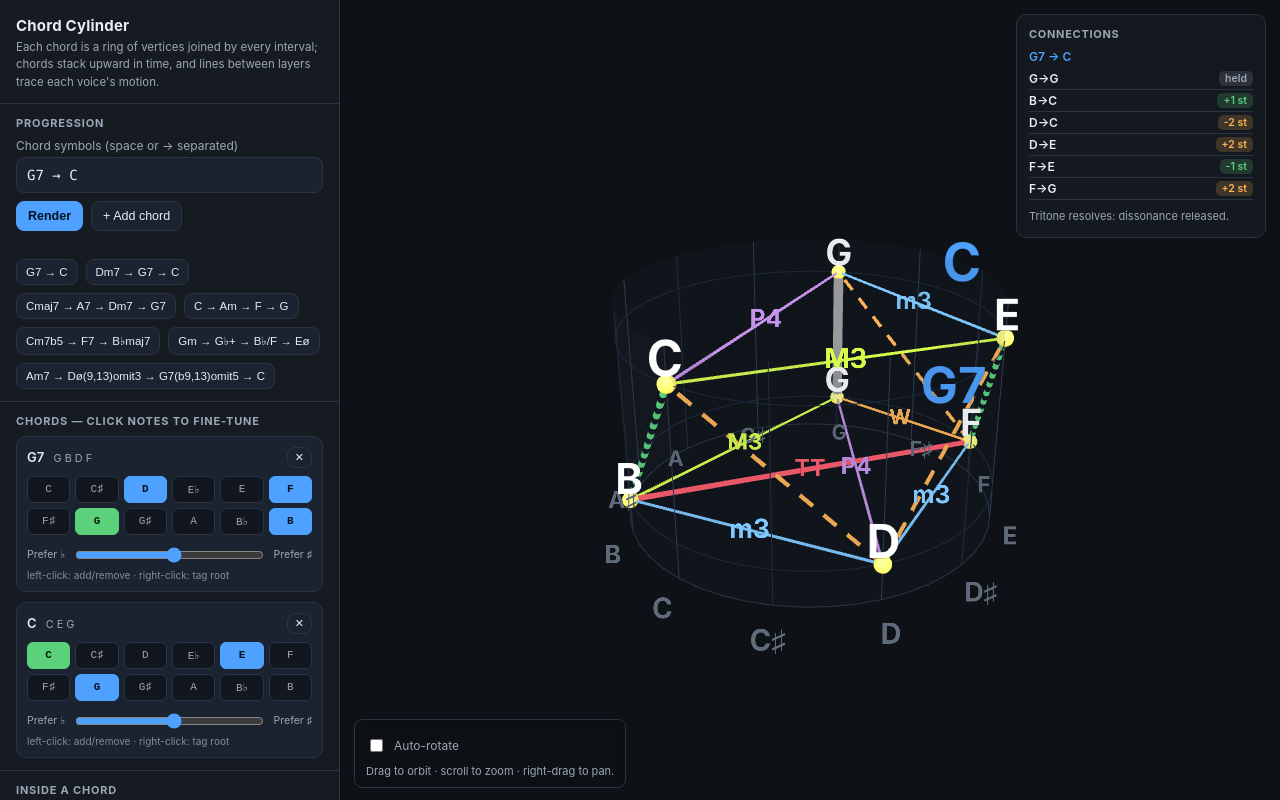
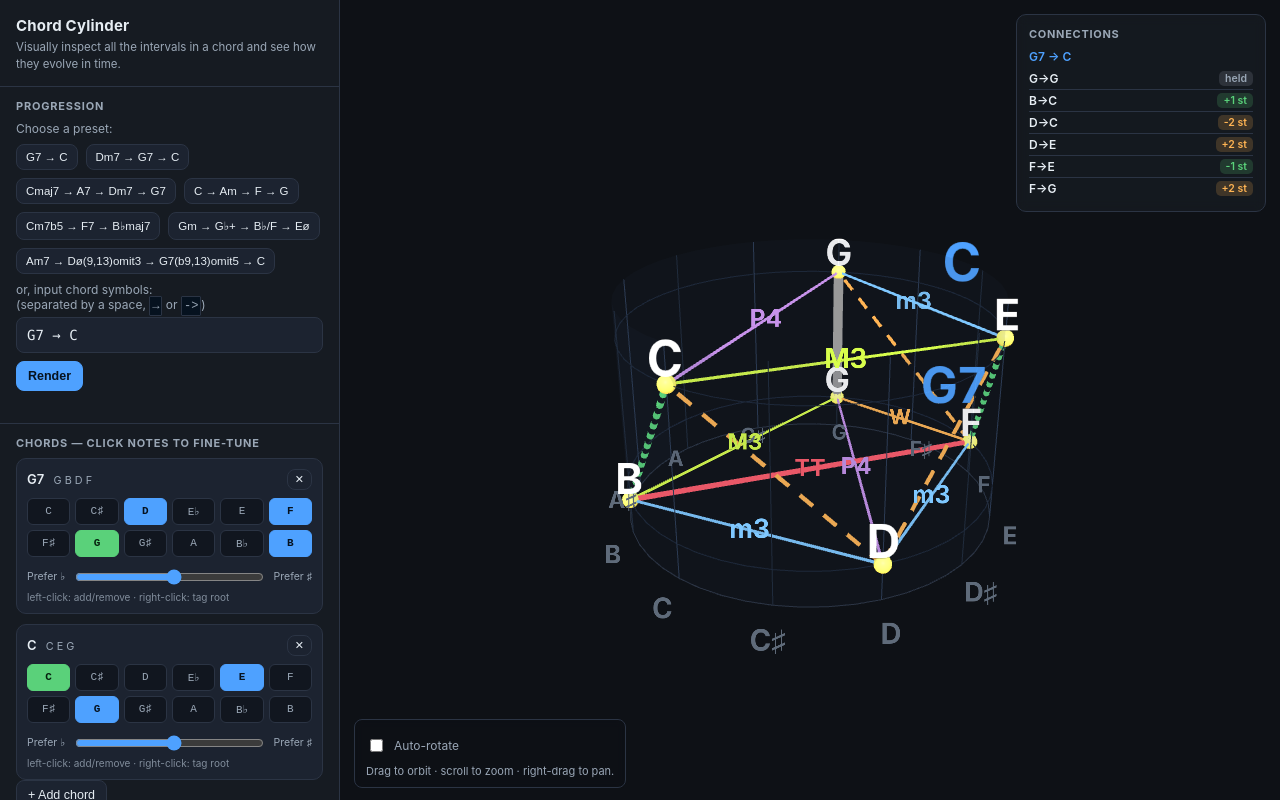
Before and after one commit to hsjoihs/vs-chords, a website: page index.html in a window 1280 px wide. Drawn offline with nearby package versions, Linux system fonts and the light colour scheme; animation ran at ten frames a second.

Commit message:
Manually change the explanations

```diff
--- a/index.html
+++ b/index.html
@@ -10,23 +10,25 @@
 <div id="app">
   <div id="side">
     <h1>Chord Cylinder</h1>
-    <div class="sub">Each chord is a ring of vertices joined by every interval; chords stack upward in time, and lines between layers trace each voice's motion.</div>
+    <div class="sub">Visually inspect all the intervals in a chord and see how they evolve in time.</div>
 
     <div class="block">
       <h2>Progression</h2>
-      <label class="fld" for="prog">Chord symbols (space or → separated)</label>
+      <label class="fld">Choose a preset:</label>
+      <div class="row" id="presets"></div>
+      <label class="fld" for="prog">or, input chord symbols: <br>(separated by a space, <code>→</code> or <code>-></code>)</label>
       <input id="prog" type="text" value="G7 → C" spellcheck="false" autocomplete="off">
       <div class="row">
         <button class="primary" id="render">Render</button>
-        <button id="add">+ Add chord</button>
       </div>
       <div class="err" id="err"></div>
-      <div class="row" id="presets"></div>
+
     </div>
 
     <div class="block">
       <h2>Chords — click notes to fine-tune</h2>
       <div class="chips" id="chips"></div>
+      <button id="add">+ Add chord</button>
     </div>
 
     <div class="block">
--- a/main.js
+++ b/main.js
@@ -518,9 +518,9 @@ function renderAnalysis() {
             const arrow = `${noteName(A, mv.from)}→${noteName(B, mv.to)}`;
             html += `<div class="mv"><b>${arrow}</b><span class="tag ${tag}">${txt}</span></div>`;
         });
-        if (hasTritone(A.pcs) && !hasTritone(B.pcs)) {
+        /*if (hasTritone(A.pcs) && !hasTritone(B.pcs)) {
             html += `<div class="hint">Tritone resolves: dissonance released.</div>`;
-        }
+        }*/
     }
     el.innerHTML = html;
 }
--- a/style.css
+++ b/style.css
@@ -27,6 +27,8 @@ body {
     background: var(--bg);
     color: var(--txt)
 }
+
+code { background-color: #06121f; padding: 2px; border: 1px solid #2b3444; border-radius: 1px; }
 
 #app {
     display: flex;
```
Also changed, not shown: README.md.
